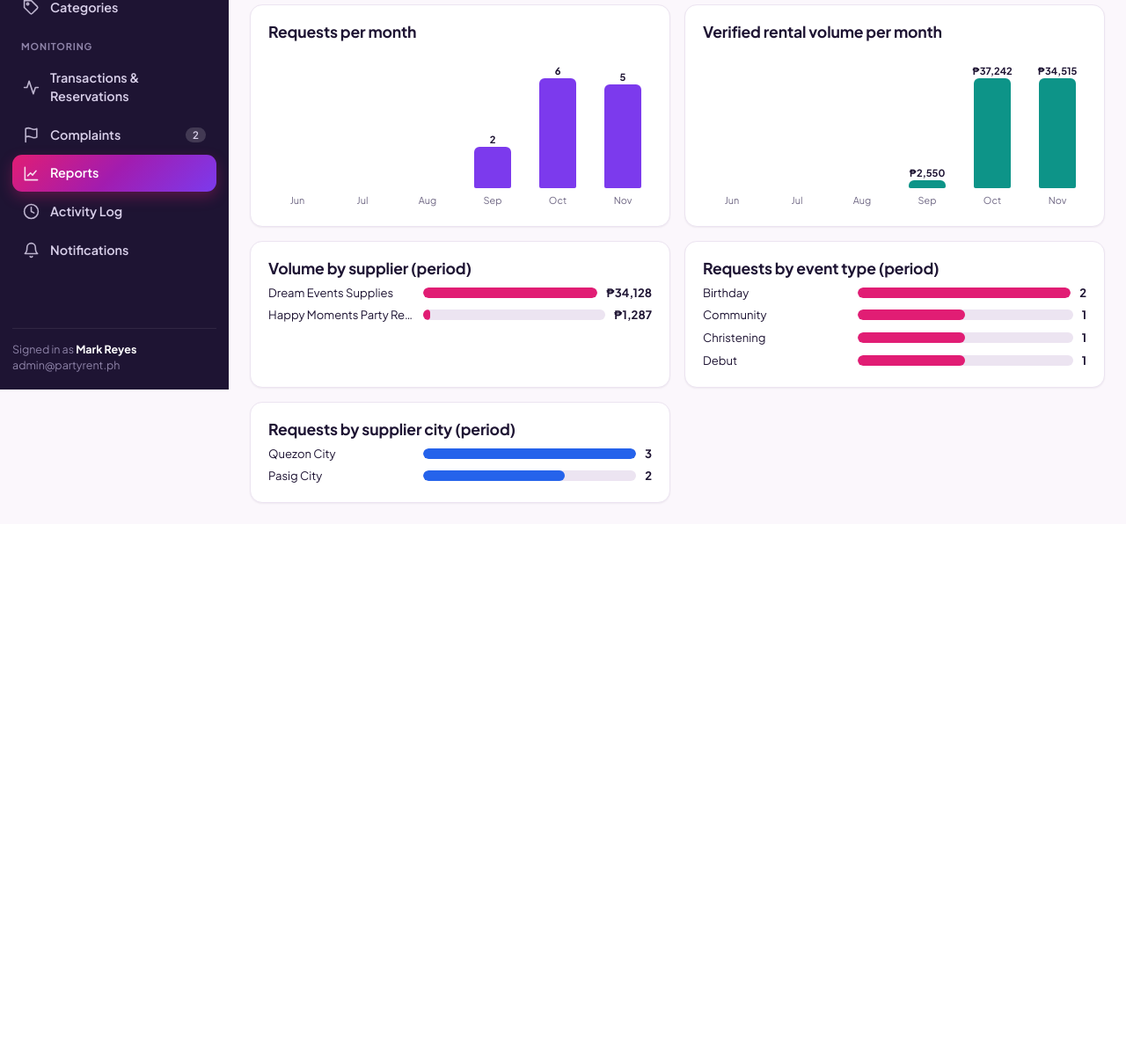
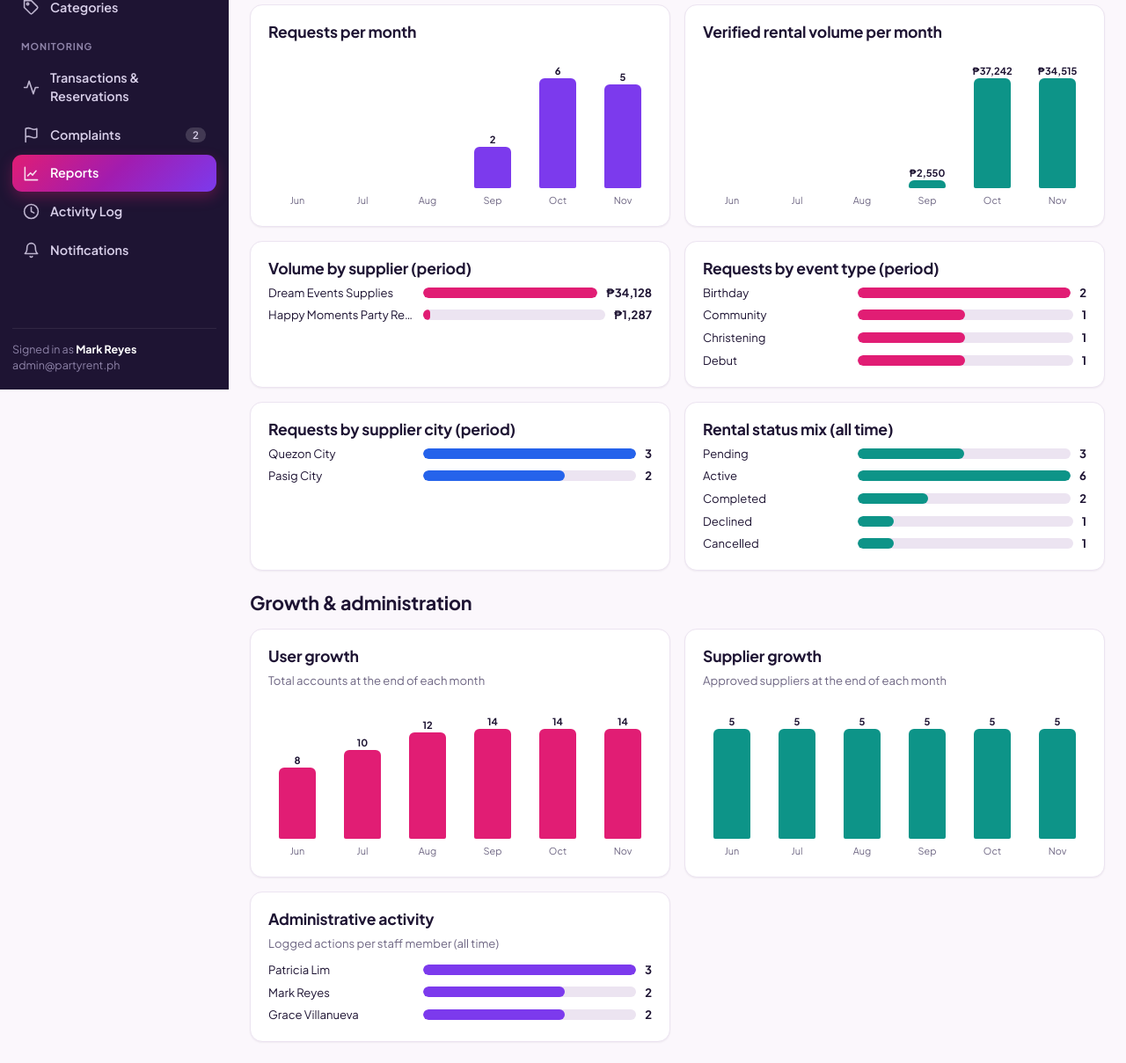
Before and after one commit to techfusionit3-WMSU/PartyRent, a Laravel app: page /admin/reports in a window 1280 px wide. Shown: the part 357-1566 px from the top of the page at 88% size. Before the commit the page ends 930 px from the top, so only its background shows below. Run offline with Laravel 12, Linux system fonts and the light colour scheme; a user stored in the database is signed in; data comes from the database, SQL or seed files in the repository; some libraries are stand-ins or nearby versions.

Commit message:
Phase 2: platform growth charts, category tests, README status
Adds the prototype's user growth, supplier growth, rental status mix and
administrative activity charts to platform reports, tests category
create/edit, and marks phase 2 complete in the README and checklist.

Co-Authored-By: Claude Opus 5.5 <noreply@anthropic.com>

```diff
--- a/app/Http/Controllers/Admin/AdminController.php
+++ b/app/Http/Controllers/Admin/AdminController.php
@@ -255,7 +255,27 @@ class AdminController extends Controller
             'bySupplier' => $period->whereIn('type', Finance::RENTAL_TYPES)->groupBy(fn ($p) => $p->rentalRequest->supplier->name)->map(fn ($g, $n) => ['label' => $n, 'value' => $g->sum('amount')])->sortByDesc('value')->values(),
             'byEvent' => $inRange->groupBy('event_type')->map(fn ($g, $n) => ['label' => $n, 'value' => $g->count()])->sortByDesc('value')->values(),
             'byCity' => $inRange->groupBy(fn ($r) => $r->supplier->city)->map(fn ($g, $n) => ['label' => $n, 'value' => $g->count()])->sortByDesc('value')->values(),
+            // growth & activity (prototype "Platform Reports")
+            'userGrowth' => $this->cumulative(User::pluck('created_at')->map(fn ($d) => $d?->format('Y-m')), $months),
+            'supplierGrowth' => $this->cumulative(Supplier::approved()->pluck('approved_at')->map(fn ($d) => $d ? \Carbon\Carbon::parse($d)->format('Y-m') : null), $months),
+            'statusMix' => collect(['Pending' => ['pending'], 'Active' => Finance::ACTIVE, 'Completed' => ['completed'], 'Declined' => ['declined'], 'Cancelled' => ['cancelled']])
+                ->map(fn ($st, $l) => ['label' => $l, 'value' => $reqs->whereIn('status', $st)->count()])->values(),
+            'staffActivity' => AuditLog::whereIn('role', ['admin', 'superadmin', 'cashier'])->with('actor')->get()
+                ->groupBy(fn ($a) => $a->actor->name ?? 'System')->map(fn ($g, $n) => ['label' => $n, 'value' => $g->count()])->sortByDesc('value')->values(),
         ]);
+    }
+
+    /** Running total per month: everything before the window, then each month's additions. */
+    private function cumulative($monthKeys, array $months): array
+    {
+        $keys = $monthKeys->filter();
+        $run = $keys->filter(fn ($k) => $k < $months[0]['key'])->count();
+
+        return array_map(function ($m) use ($keys, &$run) {
+            $run += $keys->filter(fn ($k) => $k === $m['key'])->count();
+
+            return ['label' => $m['label'], 'value' => $run];
+        }, $months);
     }
 
     public function reportsCsv(Request $request)
--- a/resources/views/admin/reports.blade.php
+++ b/resources/views/admin/reports.blade.php
@@ -14,5 +14,12 @@
   <div class="card"><h3>Volume by supplier (period)</h3>@include('partials.bars', ['rows' => $bySupplier, 'money' => true])</div>
   <div class="card"><h3>Requests by event type (period)</h3>@include('partials.bars', ['rows' => $byEvent, 'color' => '#E11D74'])</div>
   <div class="card"><h3>Requests by supplier city (period)</h3>@include('partials.bars', ['rows' => $byCity, 'color' => '#2563EB'])</div>
+  <div class="card"><h3>Rental status mix (all time)</h3>@include('partials.bars', ['rows' => $statusMix, 'color' => '#0D9488'])</div>
+</div>
+<h2 class="mt-3 mb-2">Growth & administration</h2>
+<div class="grid grid-2">
+  <div class="card"><h3>User growth</h3><p class="small muted">Total accounts at the end of each month</p>@include('partials.columns', ['rows' => $userGrowth, 'color' => '#E11D74', 'label' => 'Total users by month'])</div>
+  <div class="card"><h3>Supplier growth</h3><p class="small muted">Approved suppliers at the end of each month</p>@include('partials.columns', ['rows' => $supplierGrowth, 'color' => '#0D9488', 'label' => 'Approved suppliers by month'])</div>
+  <div class="card"><h3>Administrative activity</h3><p class="small muted">Logged actions per staff member (all time)</p>@include('partials.bars', ['rows' => $staffActivity, 'color' => '#7C3AED'])</div>
 </div>
 @endsection
```
Also changed, not shown: docs/PHASE2.md (+4 -3 lines), tests/Feature/PagesTest.php (+8 -0 lines), README.md.
